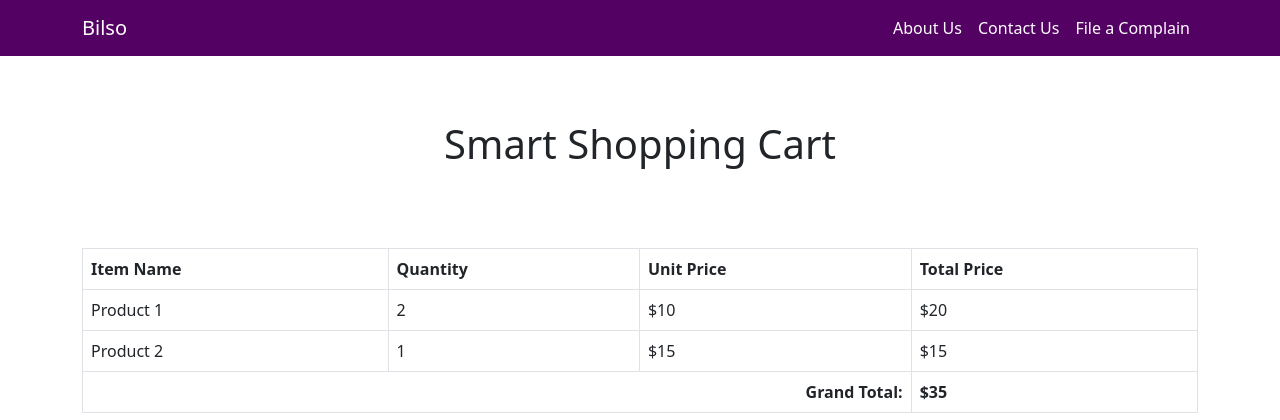
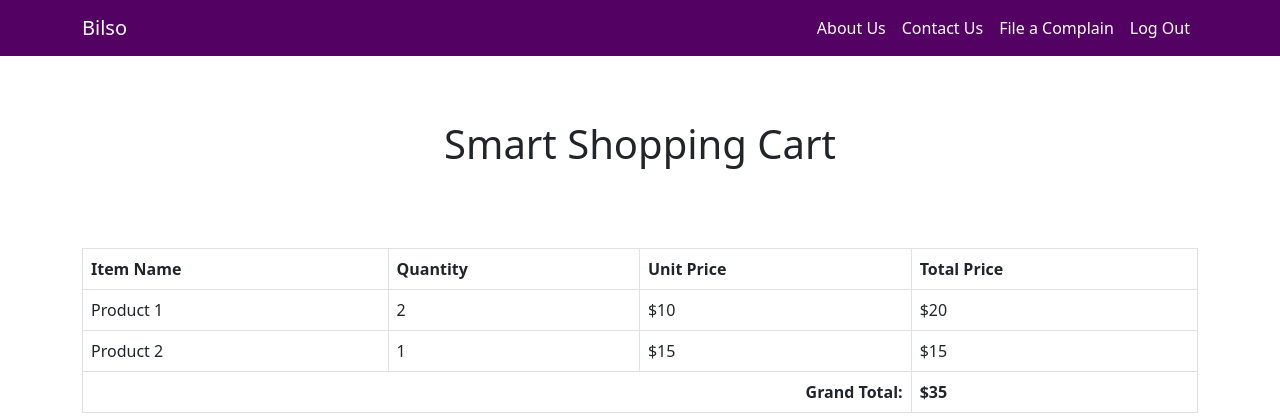
Before and after one commit to a-dwaith/Mini_Project_Billso, a PHP site: page /ssc/itemlist.php in a window 1280 px wide. Shown: the top 420 px of the page. Run offline with PHP 8.4, Linux system fonts and the light colour scheme.

Commit message:
updated nav bar

```diff
--- a/index.php
+++ b/index.php
@@ -126,9 +126,7 @@ $conn->close();
                     <li class="nav-item">
                         <a class="nav-link" href="#">File a Complain</a>
                     </li>
-                    <!-- <li class="nav-item">
-                        <a class="nav-link" href="#">Log Out</a>
-                    </li> -->
+
                 </ul>
             </div>
         </div>
--- a/itemlist.php
+++ b/itemlist.php
@@ -74,9 +74,9 @@
                     <li class="nav-item">
                         <a class="nav-link" href="#">File a Complain</a>
                     </li>
-                    <!-- <li class="nav-item">
-                            <a class="nav-link" href="#">Log Out</a>
-                        </li> -->
+                    <li class="nav-item">
+                        <a class="nav-link" href="#">Log Out</a>
+                    </li>
                 </ul>
             </div>
         </div>
--- a/payment_gateway.php
+++ b/payment_gateway.php
@@ -73,9 +73,9 @@
                     <li class="nav-item">
                         <a class="nav-link" href="#">File a Complain</a>
                     </li>
-                    <!-- <li class="nav-item">
-                            <a class="nav-link" href="#">Log Out</a>
-                        </li> -->
+                    <li class="nav-item">
+                        <a class="nav-link" href="#">Log Out</a>
+                    </li>
                 </ul>
             </div>
         </div>
--- a/signup.php
+++ b/signup.php
@@ -100,9 +100,7 @@ $conn->close();
                     <li class="nav-item">
                         <a class="nav-link" href="#">File a Complain</a>
                     </li>
-                    <!-- <li class="nav-item">
-                        <a class="nav-link" href="#">Log Out</a>
-                    </li> -->
+
                 </ul>
             </div>
         </div>
```
Also changed, not shown: stocks.php (+4 -9 lines).
